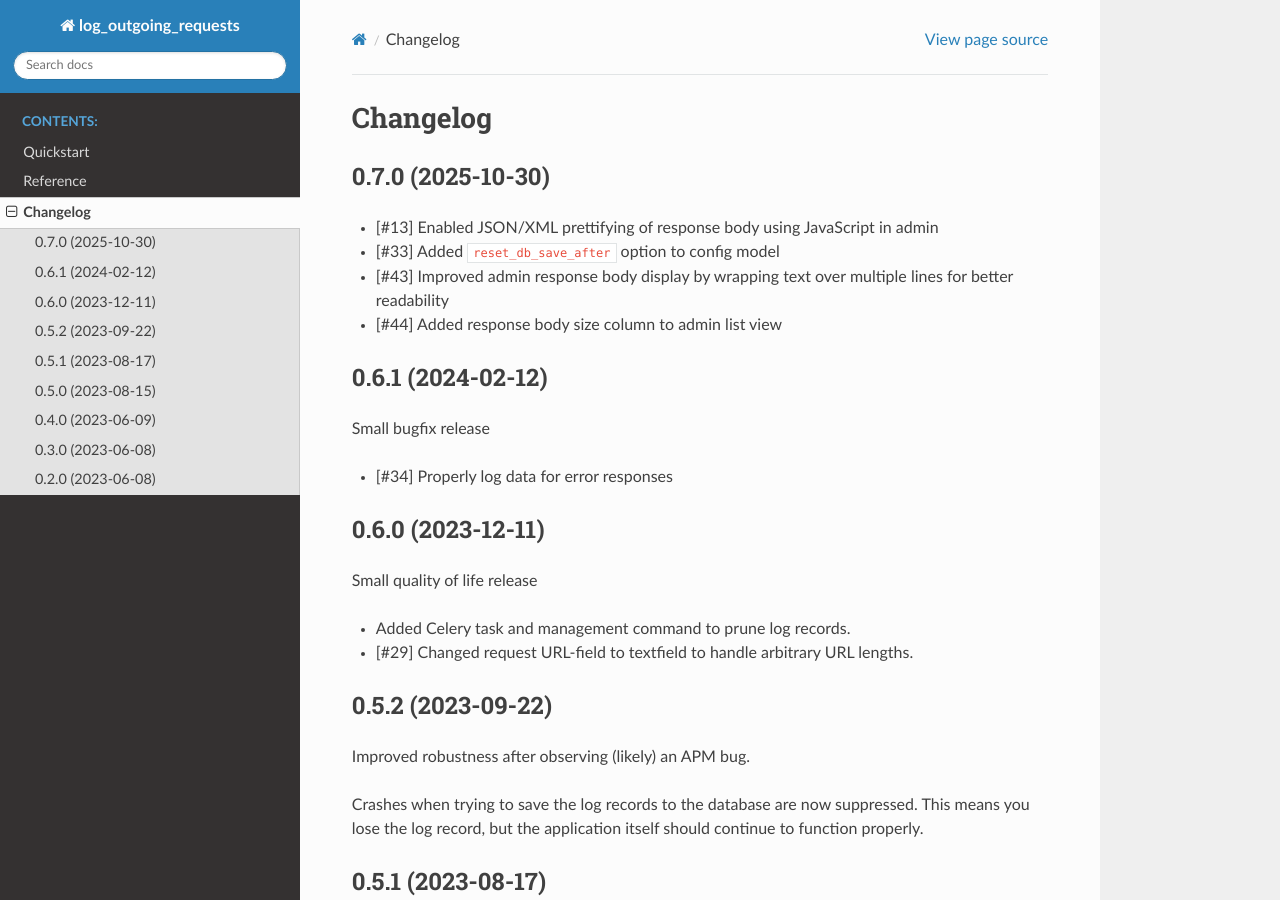
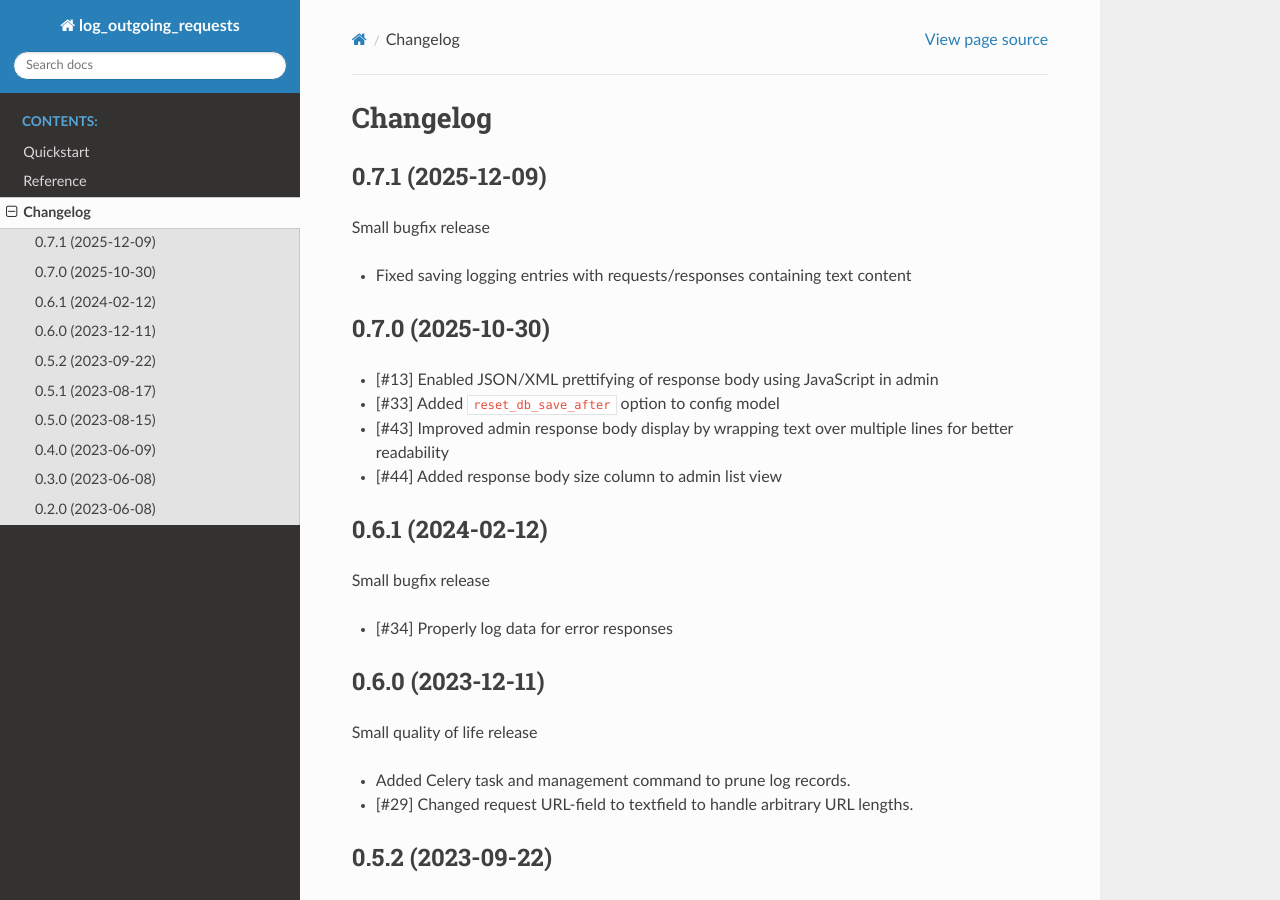
Before and after one commit to maykinmedia/django-log-outgoing-requests, a Sphinx documentation site: the page built from docs/changelog.rst, in a window 1280 px wide and 900 px high. Built offline with Sphinx 7.4.7 and the Read the Docs theme 3.1.0, drawn with Linux system fonts in a browser that asks for light colours.

Commit message:
Release 0.7.1 (#51)

```diff
--- a/CHANGELOG.rst
+++ b/CHANGELOG.rst
@@ -1,6 +1,13 @@
 =========
 Changelog
 =========
+
+0.7.1 (2025-12-09)
+==================
+
+Small bugfix release
+
+* Fixed saving logging entries with requests/responses containing text content
 
 0.7.0 (2025-10-30)
 ==================
--- a/README.rst
+++ b/README.rst
@@ -1,7 +1,7 @@
 django-log-outgoing-requests
 =================================================
 
-:Version: 0.7.0
+:Version: 0.7.1
 :Source: https://github.com/maykinmedia/django-log-outgoing-requests
 :Keywords: logging, django, requests
 :PythonVersion: 3.8+
--- a/docs/conf.py
+++ b/docs/conf.py
@@ -26,7 +26,7 @@ copyright = "2023, Maykin Media"
 author = "Maykin Media"
 
 # The full version, including alpha/beta/rc tags
-release = "0.7.0"
+release = "0.7.1"
 
 
 # -- General configuration ---------------------------------------------------
--- a/setup.cfg
+++ b/setup.cfg
@@ -2,7 +2,7 @@
 # see http://setuptools.readthedocs.io/en/latest/setuptools.html#configuring-setup-using-setup-cfg-files
 [metadata]
 name = django-log-outgoing-requests
-version = 0.7.0
+version = 0.7.1
 description = Log outgoing requests made by the requests python library
 long_description = file: README.rst
 url = https://github.com/maykinmedia/django-log-outgoing-requests
```
Also changed, not shown: .bumpversion.cfg.
